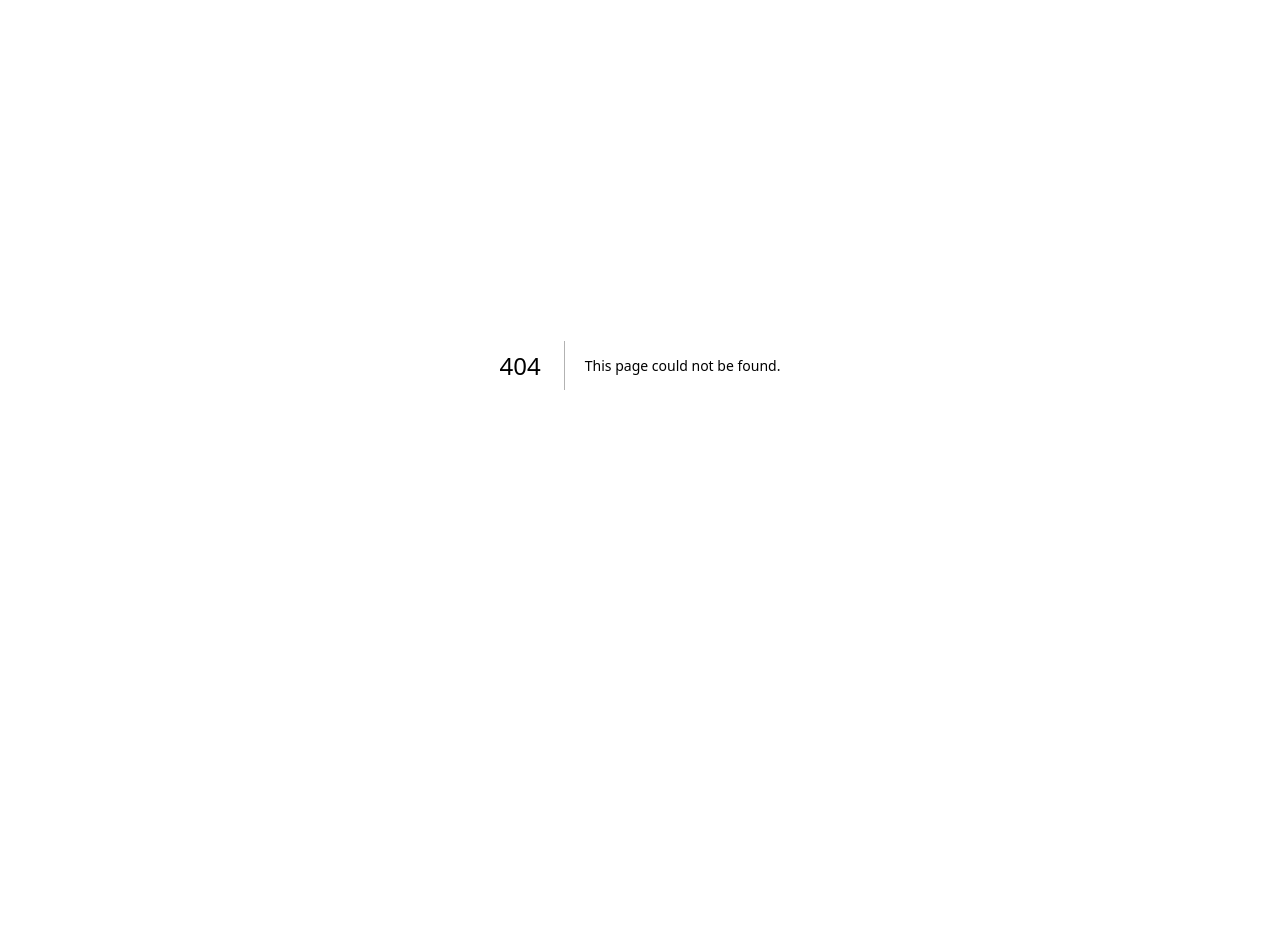
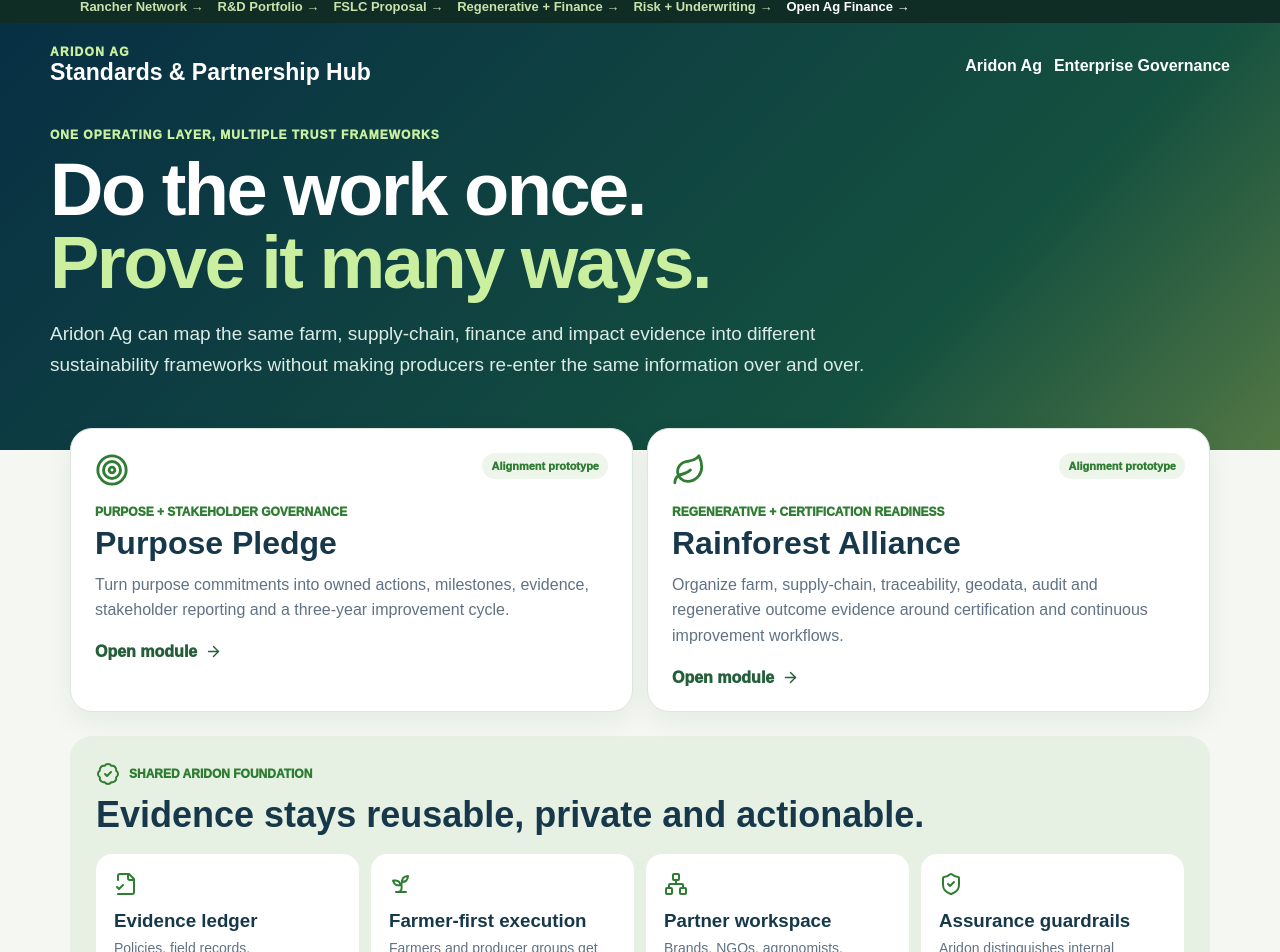
Before and after one commit to jimrusk/aridon-app, a Next.js app: page /ag/standards in a window 1280 px wide. Before the commit this address had no page. Shown: the part 35-987 px from the top of the page. Before the commit the page ends 800 px from the top, so only its background shows below. Built offline with nearby package versions, Linux system fonts and the light colour scheme.

Commit message:
Add Aridon Ag standards and partnership hub

```diff
--- /dev/null
+++ b/app/ag/standards/page.tsx
@@ -0,0 +1,70 @@
+import Link from 'next/link';
+import { ArrowRight, BadgeCheck, FileCheck2, Leaf, Network, ShieldCheck, Sprout, Target } from 'lucide-react';
+
+const frameworks = [
+  {
+    name: 'Purpose Pledge',
+    href: '/ag/standards/purpose-pledge',
+    icon: Target,
+    kicker: 'Purpose + stakeholder governance',
+    text: 'Turn purpose commitments into owned actions, milestones, evidence, stakeholder reporting and a three-year improvement cycle.',
+    status: 'Alignment prototype',
+  },
+  {
+    name: 'Rainforest Alliance',
+    href: '/ag/standards/rainforest-alliance',
+    icon: Leaf,
+    kicker: 'Regenerative + certification readiness',
+    text: 'Organize farm, supply-chain, traceability, geodata, audit and regenerative outcome evidence around certification and continuous improvement workflows.',
+    status: 'Alignment prototype',
+  },
+];
+
+const shared = [
+  ['Evidence ledger', 'Policies, field records, measurements, photos, documents, approvals and verification stay tied to the claim they support.', FileCheck2],
+  ['Farmer-first execution', 'Farmers and producer groups get simple action plans while program teams get portfolio visibility and escalation.', Sprout],
+  ['Partner workspace', 'Brands, NGOs, agronomists, auditors and funders can collaborate through scoped roles without exposing unrelated data.', Network],
+  ['Assurance guardrails', 'Aridon distinguishes internal readiness from formal third-party certification and preserves human review.', ShieldCheck],
+];
+
+export default function StandardsHubPage() {
+  return (
+    <main style={{minHeight:'100vh',background:'#f4f7f2',color:'#17384a',fontFamily:'Arial,sans-serif',paddingBottom:80}}>
+      <header style={{background:'linear-gradient(135deg,#082f44,#14503f 72%,#527744)',color:'#fff',padding:'22px 20px 50px'}}>
+        <div style={{maxWidth:1180,margin:'auto'}}>
+          <nav style={{display:'flex',justifyContent:'space-between',gap:14,alignItems:'center',flexWrap:'wrap'}}>
+            <div><div style={{color:'#c9ef9f',fontSize:12,fontWeight:950,letterSpacing:1.3}}>ARIDON AG</div><strong style={{fontSize:23}}>Standards & Partnership Hub</strong></div>
+            <div style={{display:'flex',gap:12,flexWrap:'wrap'}}><Link href="/ag" style={{color:'#fff',textDecoration:'none',fontWeight:850}}>Aridon Ag</Link><Link href="/ag/governance" style={{color:'#fff',textDecoration:'none',fontWeight:850}}>Enterprise Governance</Link></div>
+          </nav>
+          <div style={{maxWidth:850,paddingTop:42}}>
+            <div style={{color:'#c9ef9f',fontWeight:950,fontSize:12,letterSpacing:1}}>ONE OPERATING LAYER, MULTIPLE TRUST FRAMEWORKS</div>
+            <h1 style={{fontSize:'clamp(42px,7vw,74px)',lineHeight:.98,margin:'12px 0 18px',letterSpacing:-2.5}}>Do the work once.<br/><span style={{color:'#c9ef9f'}}>Prove it many ways.</span></h1>
+            <p style={{fontSize:19,lineHeight:1.65,color:'#dcebe4',maxWidth:820}}>Aridon Ag can map the same farm, supply-chain, finance and impact evidence into different sustainability frameworks without making producers re-enter the same information over and over.</p>
+          </div>
+        </div>
+      </header>
+
+      <section style={{maxWidth:1180,margin:'-22px auto 0',padding:'0 20px',display:'grid',gridTemplateColumns:'repeat(auto-fit,minmax(310px,1fr))',gap:14}}>
+        {frameworks.map(({name,href,icon:Icon,kicker,text,status})=>(
+          <Link key={name} href={href} style={{background:'#fff',border:'1px solid #dce7df',borderRadius:22,padding:24,textDecoration:'none',color:'#17384a',display:'block',boxShadow:'0 10px 28px rgba(20,50,35,.06)'}}>
+            <div style={{display:'flex',justifyContent:'space-between',gap:12,alignItems:'start'}}><Icon size={34} color="#2e7d32"/><span style={{fontSize:11,fontWeight:950,background:'#eef5ea',color:'#2e7d32',padding:'7px 9px',borderRadius:999}}>{status}</span></div>
+            <div style={{fontSize:12,fontWeight:950,color:'#2e7d32',marginTop:18}}>{kicker.toUpperCase()}</div>
+            <h2 style={{fontSize:32,margin:'6px 0 10px'}}>{name}</h2>
+            <p style={{color:'#607284',lineHeight:1.6,margin:0}}>{text}</p>
+            <div style={{display:'flex',gap:8,alignItems:'center',marginTop:20,fontWeight:950,color:'#245f3a'}}>Open module <ArrowRight size={17}/></div>
+          </Link>
+        ))}
+      </section>
+
+      <section style={{maxWidth:1180,margin:'24px auto 0',padding:'0 20px'}}>
+        <div style={{background:'#e7f1e3',borderRadius:22,padding:26}}>
+          <div style={{display:'flex',gap:9,alignItems:'center',color:'#2e7d32',fontWeight:950,fontSize:12}}><BadgeCheck/> SHARED ARIDON FOUNDATION</div>
+          <h2 style={{fontSize:36,margin:'8px 0 18px'}}>Evidence stays reusable, private and actionable.</h2>
+          <div style={{display:'grid',gridTemplateColumns:'repeat(auto-fit,minmax(250px,1fr))',gap:12}}>{shared.map(([title,text,Icon]:any)=><div key={title} style={{background:'#fff',borderRadius:16,padding:18}}><Icon color="#2e7d32"/><h3 style={{margin:'10px 0 6px'}}>{title}</h3><p style={{margin:0,color:'#607284',lineHeight:1.55,fontSize:14}}>{text}</p></div>)}</div>
+        </div>
+      </section>
+
+      <section style={{maxWidth:1180,margin:'18px auto 0',padding:'0 20px'}}><div style={{background:'#fff',border:'1px solid #dce7df',borderRadius:18,padding:20,color:'#607284',lineHeight:1.55}}><strong style={{color:'#17384a'}}>Important:</strong> These are Aridon compatibility and readiness modules. They do not imply endorsement, affiliation, accreditation, or certification by Purpose Pledge, Rainforest Alliance, or any other standards body.</div></section>
+    </main>
+  );
+}
```
